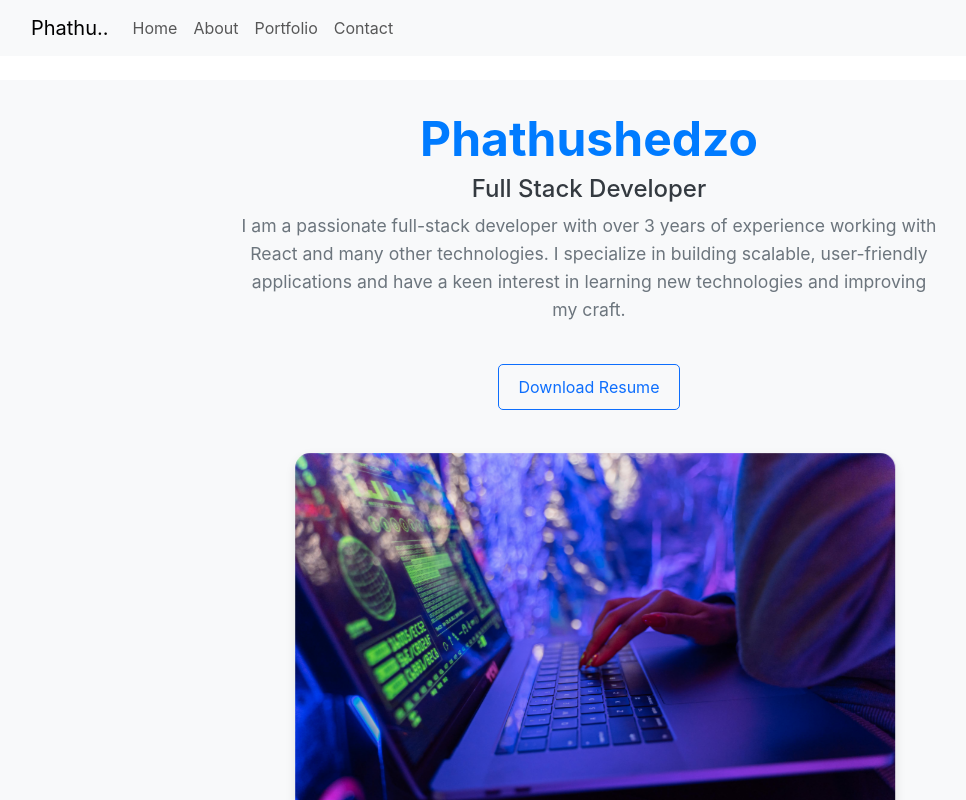
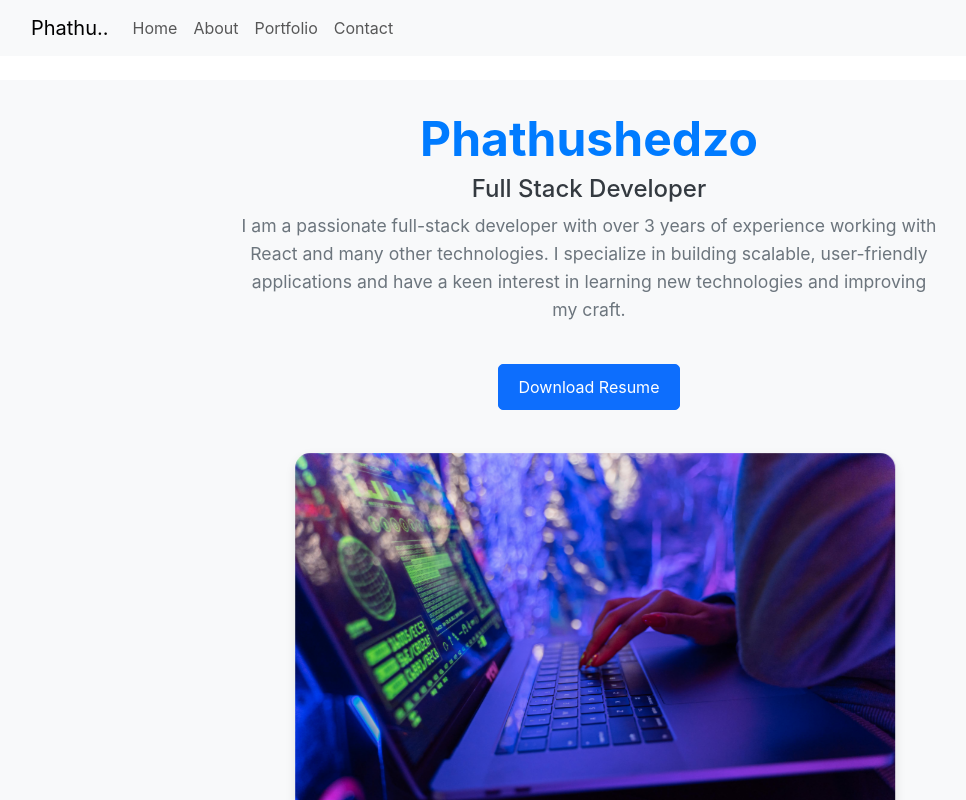
Before and after one commit to RangoSS/portfolio, a React (Create React App) app: page / in a window 1280 px wide. Shown: the whole page, without its empty margins (51-1017 px from the left). Built offline with nearby package versions, Linux system fonts and the light colour scheme; no server answers.

Commit message:
up dating portfolio

```diff
--- a/src/components/pages/Home.js
+++ b/src/components/pages/Home.js
@@ -35,7 +35,7 @@ const Home = () => {
 
 
 
-            <Button variant="outline-primary" onClick={downloadResume}>Download Resume</Button>
+            <Button variant="primary" size="lg" onClick={downloadResume}>Download Resume</Button>
           </div>
 
           {/* Computer Image */}
```
Also changed, not shown: 1 other file (tests, documents, lock files or other folders).
